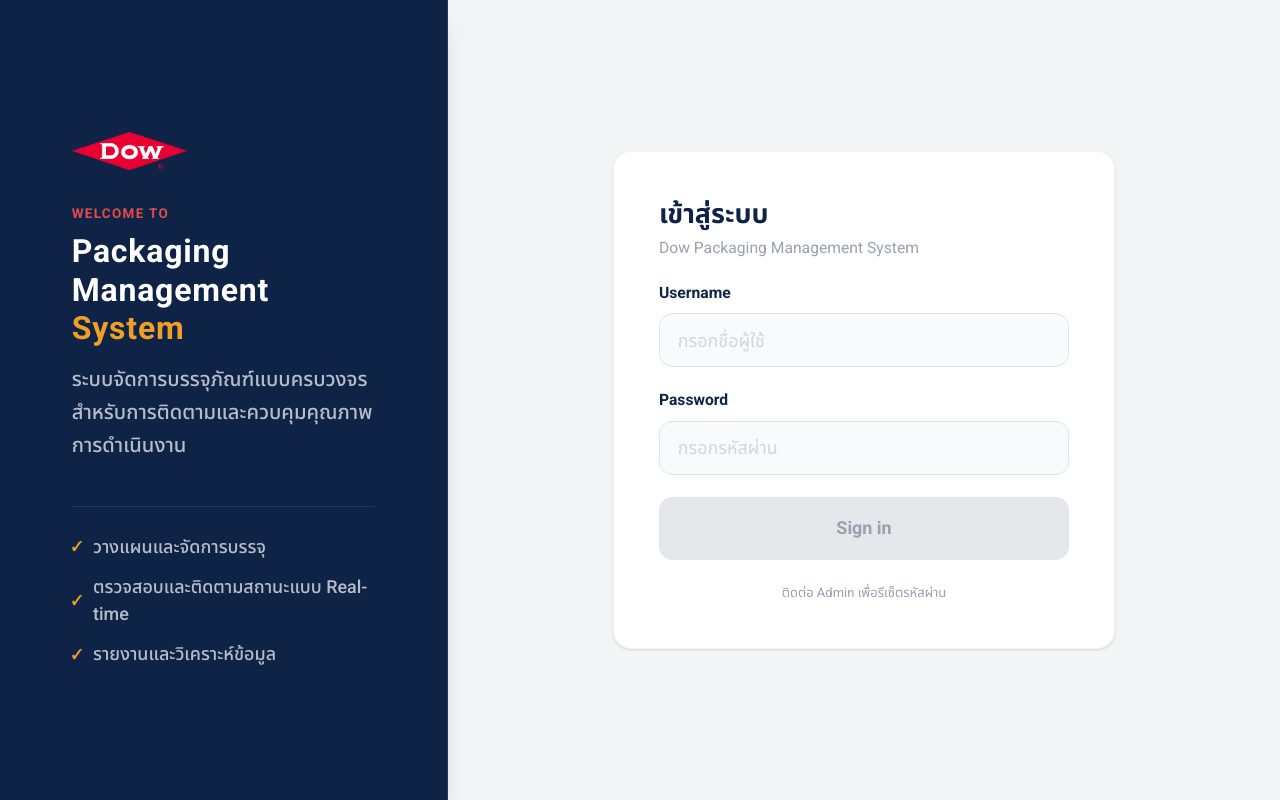
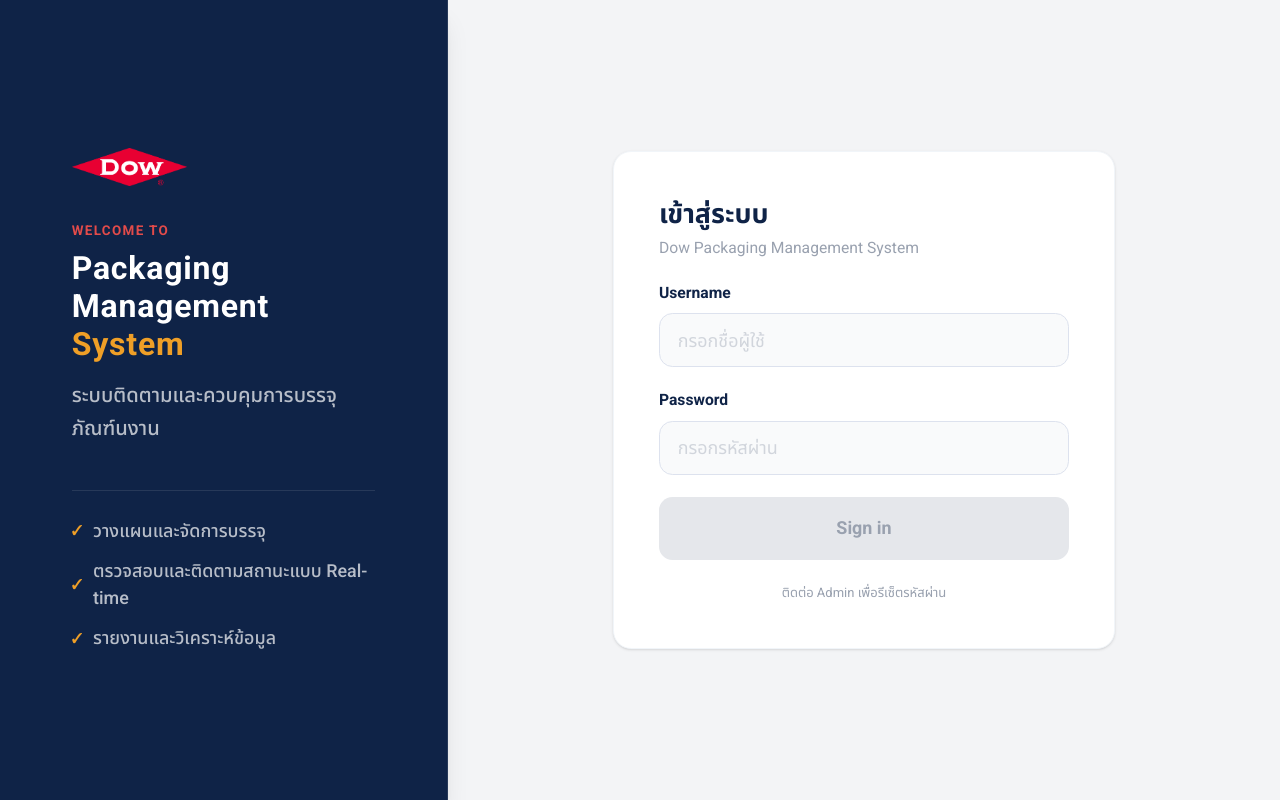
Before and after one commit to MeepoohCH/SCO-PMS-Prod, a Next.js app: page /login in a window 1280 px wide. Built offline with nearby package versions, Linux system fonts and the light colour scheme; no server answers.

Commit message:
update: thai description text

```diff
--- a/app/login/components/login-banner.tsx
+++ b/app/login/components/login-banner.tsx
@@ -28,8 +28,7 @@
         </h1>
 
         <p className="mt-3.5 text-base sm:text-lg text-white/70 leading-relaxed font-medium">
-          ระบบจัดการบรรจุภัณฑ์แบบครบวงจร<br />
-          สำหรับการติดตามและควบคุมคุณภาพการดำเนินงาน
+          ระบบติดตามและควบคุมการบรรจุภัณฑ์นงาน
         </p>
 
 
```
